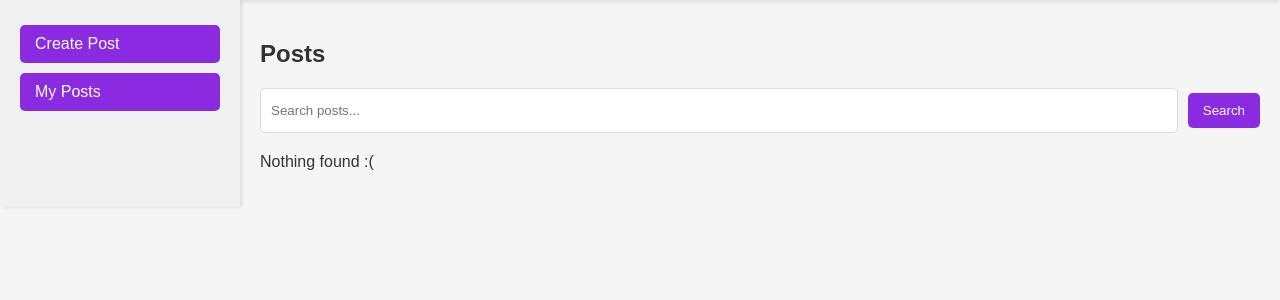
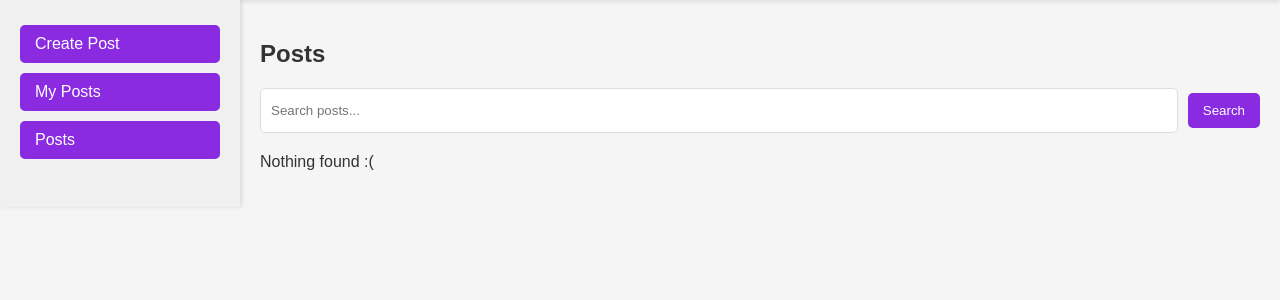
Before and after one commit to Mrkivi24/Sharkbyte, a Flask app: page / in a window 1280 px wide. Shown: the part 58-358 px from the top of the page. Run offline with Flask 3, Linux system fonts and the light colour scheme; the visitor is signed in with stand-in values (Sample User, id 1); data comes from the database, SQL or seed files in the repository; data that the repository does not hold is empty.

Commit message:
Update layout.html

```diff
--- a/templates/layout.html
+++ b/templates/layout.html
@@ -24,6 +24,7 @@
             {% if 'username' in session %}
                 <a href="{{ url_for('create_post') }}" class="btn">Create Post</a>
                 <a href="{{ url_for('my_posts') }}" class="btn">My Posts</a>
+                <a href="{{ url_for('/') }}" class="btn">Posts</a>
             {% endif %}
         </aside>
         <main>
```
